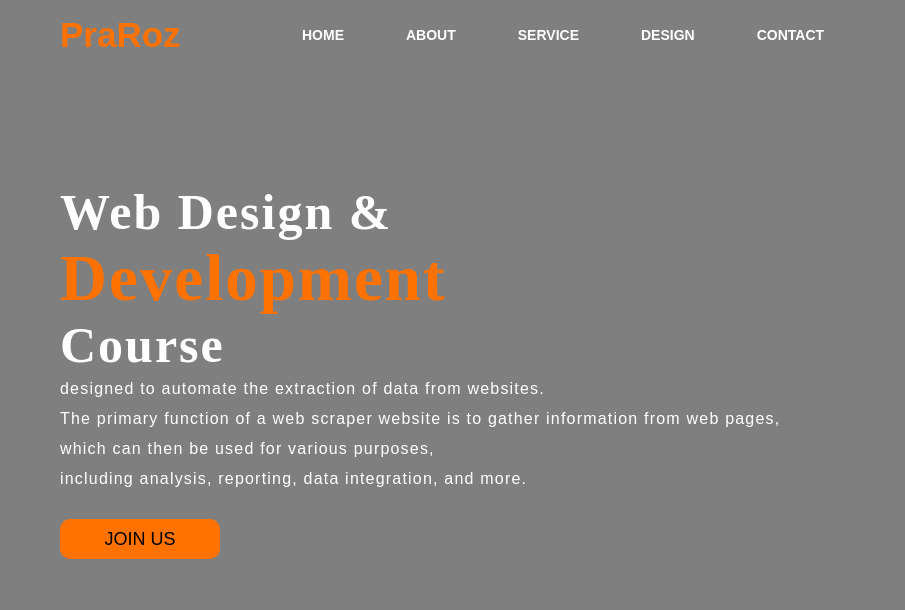
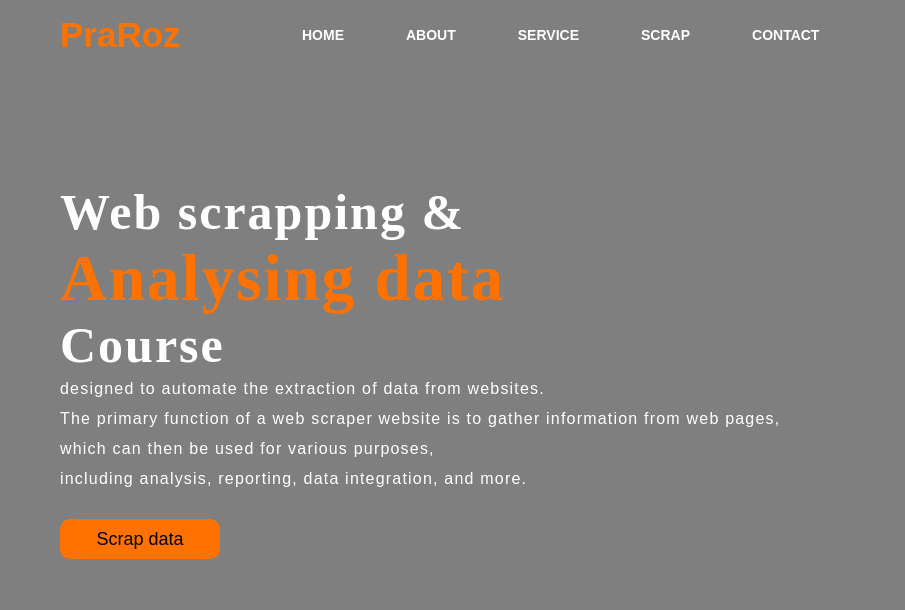
Before and after one commit to Jiahdollah/jiahdollah.github.io, a plain HTML site: page index.html in a window 1280 px wide. Shown: the full height of the page, 0-905 px from the left. Drawn offline with nearby package versions, Linux system fonts and the light colour scheme.

Commit message:
Update index.html

```diff
--- a/index.html
+++ b/index.html
@@ -1,7 +1,7 @@
 <!DOCTYPE html>
 <html lang="en">
 <head>
-    <title>Webpage Design</title>
+    <title>Webpage scrapper</title>
     <link rel="stylesheet" href="style.css">
 </head>
 <body>
@@ -17,7 +17,7 @@
                     <li><a href="#">HOME</a></li>
                     <li><a href="#">ABOUT</a></li>
                     <li><a href="#">SERVICE</a></li>
-                    <li><a href="#">DESIGN</a></li>
+                    <li><a href="#">SCRAP</a></li>
                     <li><a href="#">CONTACT</a></li>
                 </ul>
             </div>
@@ -29,11 +29,11 @@
 
         </div>
         <div class="content">
-            <h1>Web Design & <br><span>Development</span> <br>Course</h1>
+            <h1>Web scrapping & <br><span>Analysing data</span> <br>Course</h1>
             <p class="par">designed to automate the extraction of data from websites.<br> The primary function of a web scraper website is to gather information from web pages, <br>which can then be used for various purposes,<br> including analysis, reporting, data integration, and more.
                 <br> </p>
 
-                <button class="cn"><a href="#">JOIN US</a></button>
+                <button class="cn"><a href="#">Scrap data</a></button>
 
                 <div class="form">
                     <h2>Login Here</h2>
```
